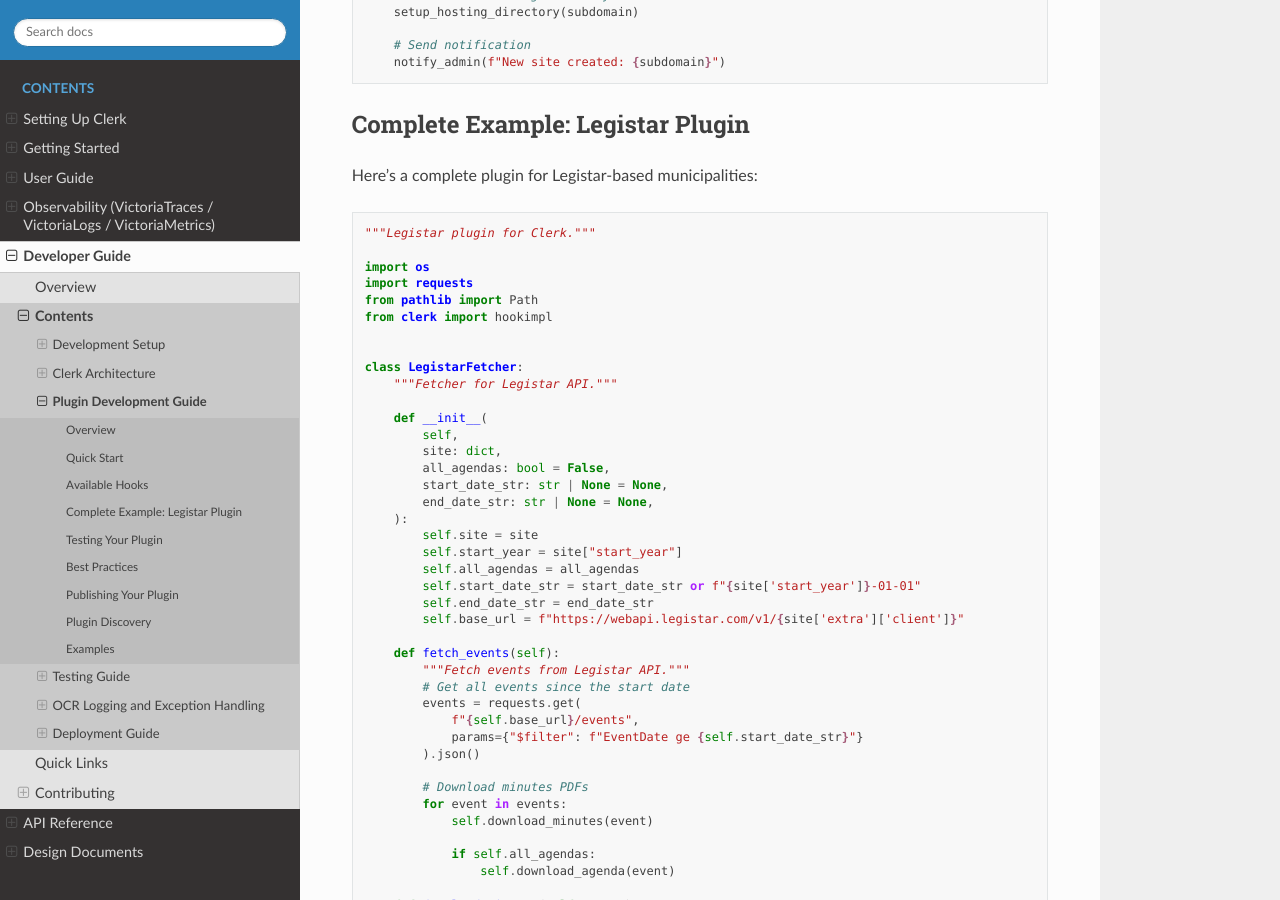
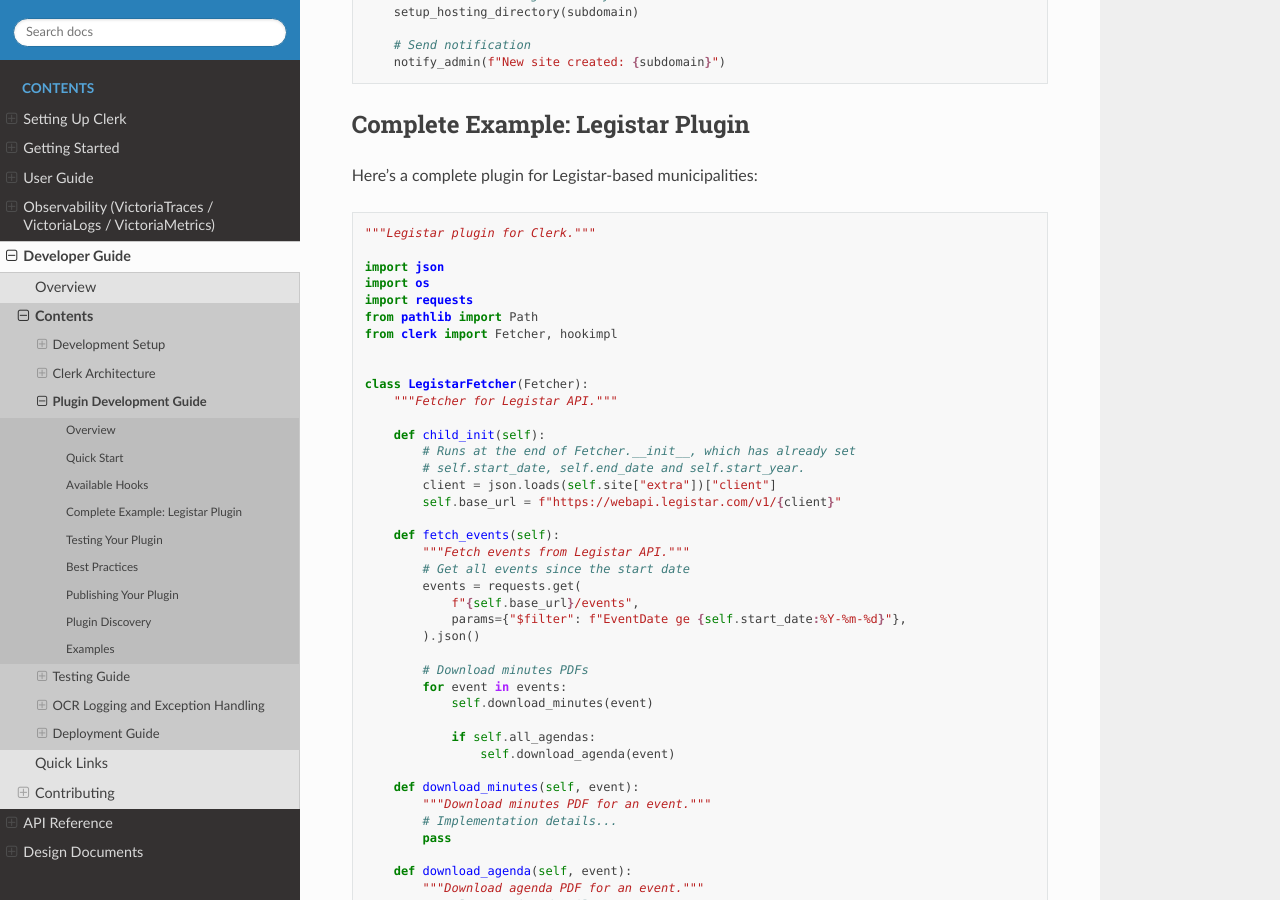
Before and after one commit to civicband/clerk, a Sphinx documentation site: the page built from docs/developer-guide/plugin-development.md, in a window 1280 px wide and 900 px high, scrolled down 6453 px. Built offline with Sphinx 7.4.7 and the Read the Docs theme 3.1.0, drawn with Linux system fonts in a browser that asks for light colours; some of the changed text lies outside the part shown.

Commit message:
Fix incremental update to start from last_updated (#174)
* Fix incremental update to start from last_updated

The update command passed no start_date_str, so fetchers fell back to
the site's start_year and a normal update rescanned all history (e.g.
Legistar going back to 2003). Derive the default start date for
incremental updates from the site's last_updated year instead, both for
manual and --next-site enqueues.

Keep start_year as the site's configured start_year; the incremental
window is an update-command concern, not the Fetcher's.

* Inline incremental start-date default in update command

The _incremental_start_date_str helper was only a few lines; inline it at
its call sites and cover the update command behavior with CLI tests
instead of testing a private helper.

````diff
--- a/docs/developer-guide/plugin-development.md
+++ b/docs/developer-guide/plugin-development.md
@@ -109,7 +109,7 @@
         self.start_date = (
             datetime.strptime(start_date_str, "%Y-%m-%d")
             if start_date_str
-            else datetime(site["start_year"], 1, 1)
+            else datetime(self.start_year, 1, 1)
         )
         self.end_date = (
             datetime.strptime(end_date_str, "%Y-%m-%d")
@@ -348,35 +348,28 @@
 ```python
 """Legistar plugin for Clerk."""
 
+import json
 import os
 import requests
 from pathlib import Path
-from clerk import hookimpl
+from clerk import Fetcher, hookimpl
 
 
-class LegistarFetcher:
+class LegistarFetcher(Fetcher):
     """Fetcher for Legistar API."""
 
-    def __init__(
-        self,
-        site: dict,
-        all_agendas: bool = False,
-        start_date_str: str | None = None,
-        end_date_str: str | None = None,
-    ):
-        self.site = site
-        self.start_year = site["start_year"]
-        self.all_agendas = all_agendas
-        self.start_date_str = start_date_str or f"{site['start_year']}-01-01"
-        self.end_date_str = end_date_str
-        self.base_url = f"https://webapi.legistar.com/v1/{site['extra']['client']}"
+    def child_init(self):
+        # Runs at the end of Fetcher.__init__, which has already set
+        # self.start_date, self.end_date and self.start_year.
+        client = json.loads(self.site["extra"])["client"]
+        self.base_url = f"https://webapi.legistar.com/v1/{client}"
 
     def fetch_events(self):
         """Fetch events from Legistar API."""
         # Get all events since the start date
         events = requests.get(
             f"{self.base_url}/events",
-            params={"$filter": f"EventDate ge {self.start_date_str}"}
+            params={"$filter": f"EventDate ge {self.start_date:%Y-%m-%d}"},
         ).json()
 
         # Download minutes PDFs
````
Also changed, not shown: docs/developer-guide/architecture.md (+10 -2 lines), 2 other files.
